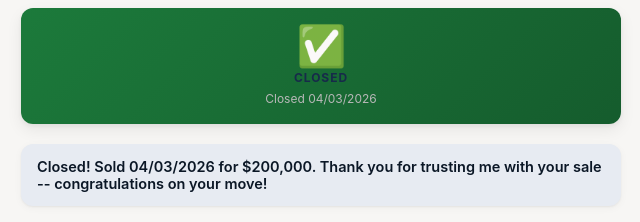
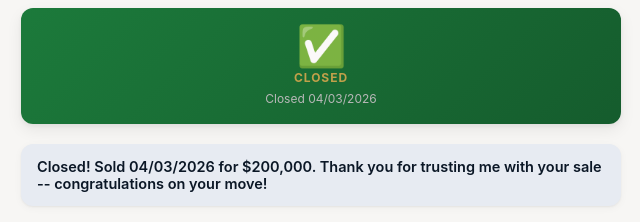
Before and after one commit to dpuphi1938/past-client-portal-pages, a plain HTML site: page jeff-rich-h8szHiRe_DQKi4sBY9BPXw/index.html in a window 1280 px wide. Shown: the part 578-800 px from the top of the page, 319-959 px from the left. Drawn offline with Linux system fonts and the light colour scheme.

Commit message:
Update transaction page jeff-rich-h8szHiRe_DQKi4sBY9BPXw

```diff
--- a/jeff-rich-h8szHiRe_DQKi4sBY9BPXw/index.html
+++ b/jeff-rich-h8szHiRe_DQKi4sBY9BPXw/index.html
@@ -187,7 +187,7 @@ h2::after{content:"";flex:1;height:1px;background:var(--cloud);margin-left:2px}
 
 .countdown{background:linear-gradient(135deg,var(--ink),var(--charcoal));border-radius:var(--radius);padding:18px 20px;margin-bottom:20px;text-align:center;box-shadow:var(--shadow-hover)}
 .countdown .cd-num{font-size:40px;font-weight:800;color:var(--white);line-height:1;letter-spacing:-.02em}
-.countdown .cd-label{font-size:12px;font-weight:700;text-transform:uppercase;letter-spacing:.08em;color:var(--red);margin-top:4px}
+.countdown .cd-label{font-size:12px;font-weight:700;text-transform:uppercase;letter-spacing:.08em;color:var(--gold);margin-top:4px}
 .countdown .cd-date{font-size:12px;color:var(--mist);margin-top:6px}
 .countdown.closed{background:linear-gradient(135deg,var(--good),#155c2d)}
 
```
Also changed, not shown: jeff-rich-h8szHiRe_DQKi4sBY9BPXw/staff.html (+1 -1 lines), 1 other file.
